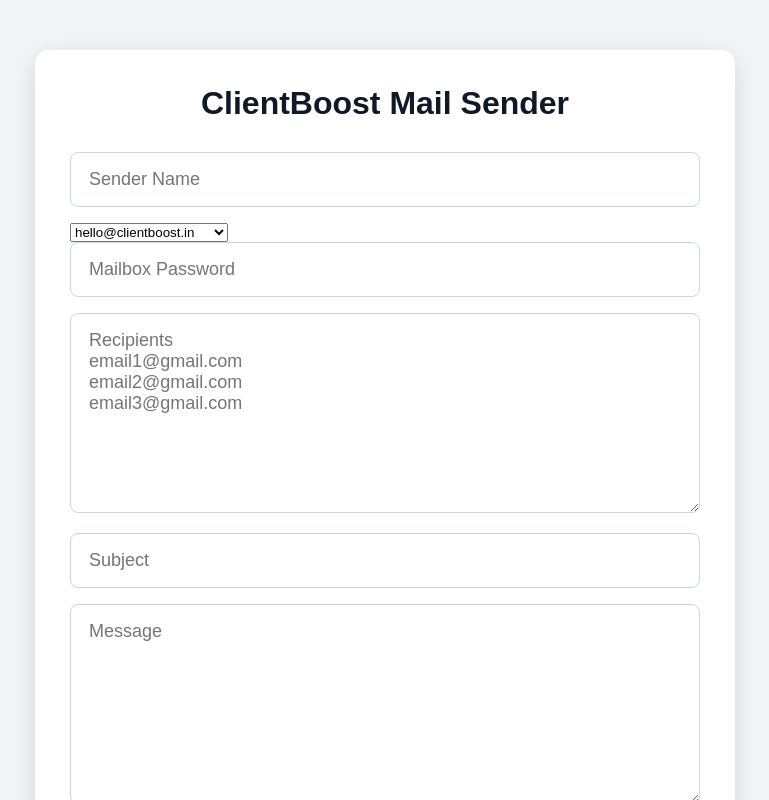
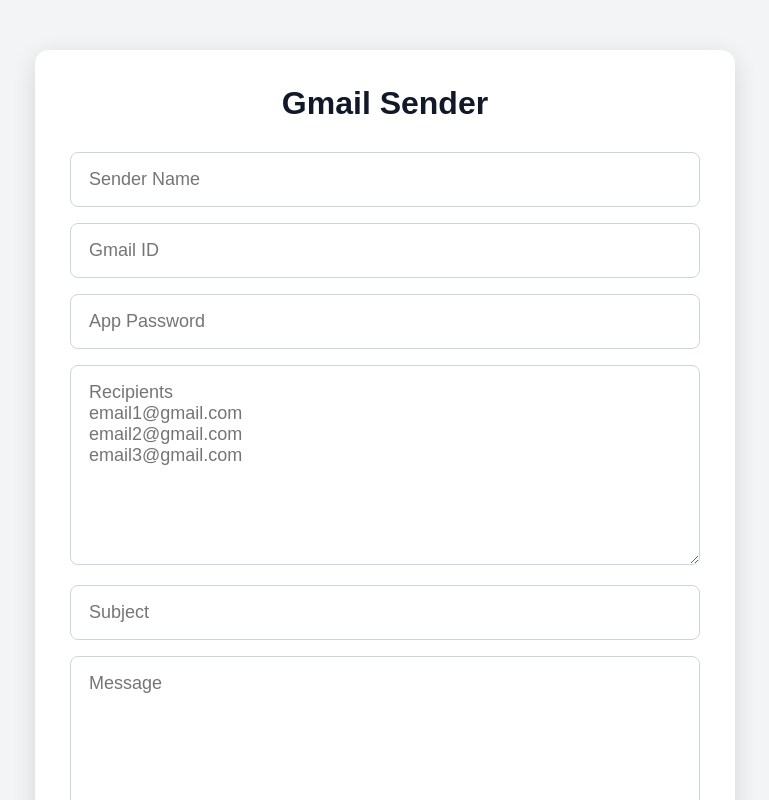
Before and after one commit to deepanshulodhi79-sudo/bahubaliii, a Next.js app: page / in a window 1280 px wide. Shown: the top 800 px of the page, without its empty margins (255-1024 px from the left). Built offline with nearby package versions, Linux system fonts and the light colour scheme.

Commit message:
Update page.js

```diff
--- a/app/page.js
+++ b/app/page.js
@@ -2,17 +2,9 @@
 
 import { useState } from "react";
 
-const mailboxes = [
-  "hello@clientboost.in",
-  "contact@clientboost.in",
-  "info@clientboost.in",
-  "sales@clientboost.in",
-  "support@clientboost.in",
-];
-
 export default function Home() {
   const [senderName, setSenderName] = useState("");
-  const [senderEmail, setSenderEmail] = useState(mailboxes[0]);
+  const [senderEmail, setSenderEmail] = useState("");
   const [appPassword, setAppPassword] = useState("");
   const [recipients, setRecipients] = useState("");
   const [subject, setSubject] = useState("");
@@ -52,7 +44,7 @@ export default function Home() {
 
   return (
     <main className="container">
-      <h1>ClientBoost Mail Sender</h1>
+      <h1>Gmail Sender</h1>
 
       <input
         type="text"
@@ -61,20 +53,16 @@ export default function Home() {
         onChange={(e) => setSenderName(e.target.value)}
       />
 
-      <select
+      <input
+        type="email"
+        placeholder="Gmail ID"
         value={senderEmail}
         onChange={(e) => setSenderEmail(e.target.value)}
-      >
-        {mailboxes.map((email) => (
-          <option key={email} value={email}>
-            {email}
-          </option>
-        ))}
-      </select>
+      />
 
       <input
         type="password"
-        placeholder="Mailbox Password"
+        placeholder="App Password"
         value={appPassword}
         onChange={(e) => setAppPassword(e.target.value)}
       />
```
